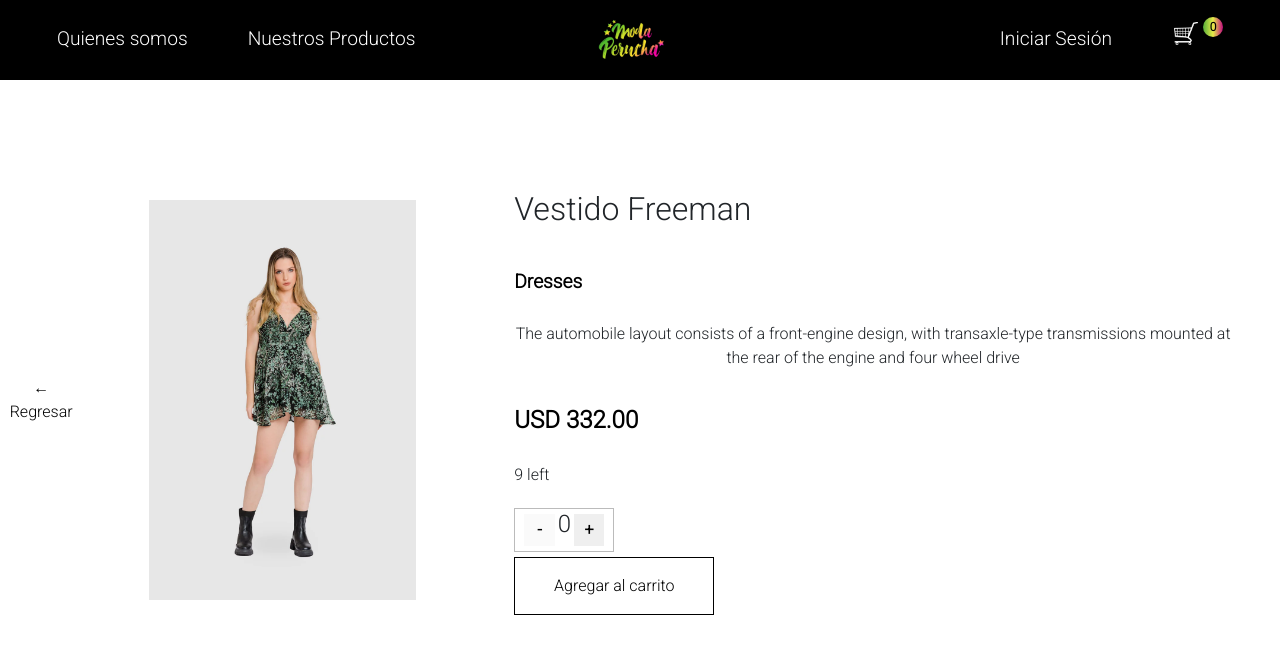
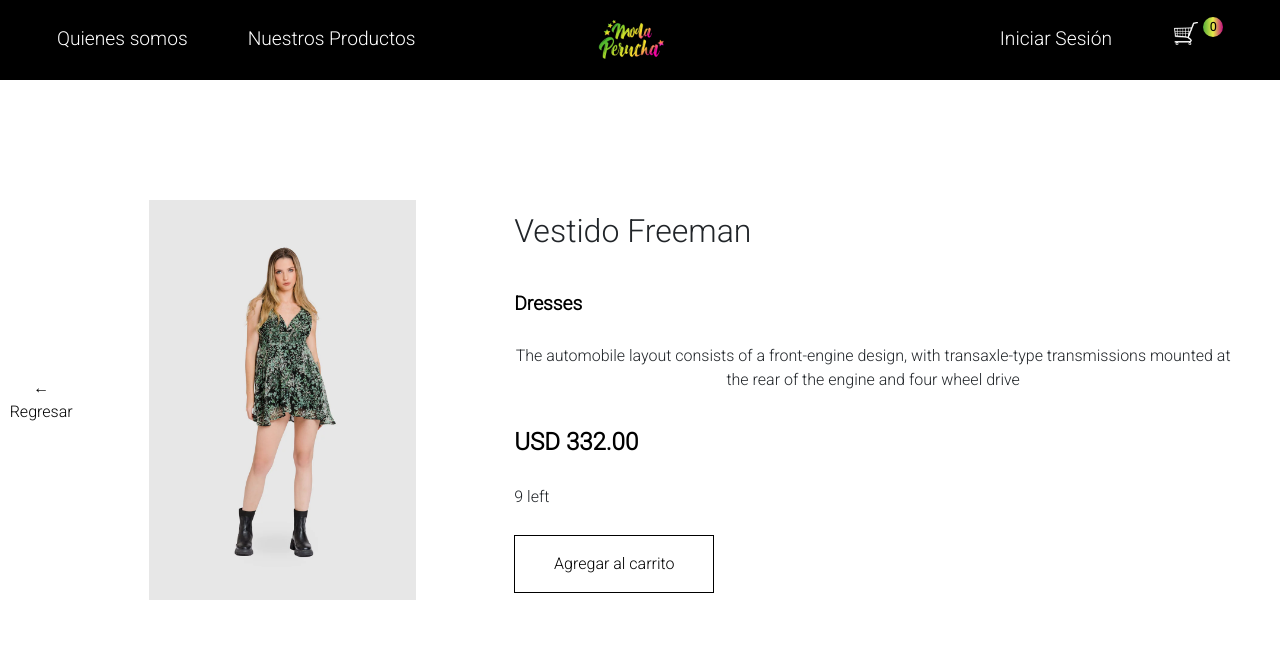
Before and after one commit to dbranco86/Pre-Entrega1-Branco, a React (Vite) app: page /products/1 in a window 1280 px wide. Shown: the top 654 px of the page. Built offline with nearby package versions, Linux system fonts and the light colour scheme.

Commit message:
Trabajando sobre el boton agregar de la página detalles

```diff
--- a/src/components/main/counter/index.jsx
+++ /dev/null
@@ -1,14 +0,0 @@
-import './styles.css'
-const Counter = ({ counter, onDecrementCounter, onIncrementCounter, isValidCounter}) => {
-    return (
-        <div className='counterContainer'>
-            <div className='buttonContainer'>
-                <button type='button' className='counterButton' onClick={onDecrementCounter} disabled={!isValidCounter}>-</button>
-                <h1 className='counterText'>{counter}</h1>
-                <button type='button' className='counterButton' onClick={onIncrementCounter}>+</button>
-            </div>
-        </div>
-    )
-}
-
-export default Counter;
--- a/src/components/main/counter/styles.css
+++ /dev/null
@@ -1,31 +0,0 @@
-.counterContainer {
-    display: flex;
-    justify-content: center;
-    border: 1px solid #bbb;
-    width: 100px;
-    padding: 5px;
-    height: auto;
-}
-.buttonContainer {
-    display: flex;
-    width: 5rem;
-    height: 2rem;
-}
-.counterButton {
-    display: flex;
-    justify-content: center;
-    align-items: center;
-    width: 2rem;
-    height: 2rem;
-    border: none;
-    color: #000;
-    font-weight: bold;
-    cursor: pointer;
-}
-.counterButton:hover {
-    background-color: #aaa; /* Cambia el color de fondo al pasar el mouse */
-}
-.counterText{
-    font-size: 1.5rem;
-    padding: 0px 3px;
-}
--- a/src/components/main/products/details/index.jsx
+++ b/src/components/main/products/details/index.jsx
@@ -1,20 +1,10 @@
-import { useState } from 'react'
-import Counter from "../../counter/index"
+import { useState, useContext } from 'react'
+import { CartContext } from '../../../context/cart-context';
 import './styles.css'
 
 
-const Details = ({ id, image, name, category, description, price, stock, onAddToCart }) => {
-    const [counter, setCounter] = useState(0);
-    const isValidCounter = counter > 0;
-
-    const incrementCounter = () => {
-        setCounter((prevCounter) => prevCounter + 1);
-    };
-
-    const decrementCounter = () => {
-        if(!isValidCounter) return;
-        setCounter((prevCounter) => prevCounter -1);
-    };
+const Details = ({ id, image, name, category, description, price, stock}) => {
+    const { onAddToCart} = useContext(CartContext)
 
     return (
         <div className='cardDetail'>
@@ -27,12 +17,8 @@ const Details = ({ id, image, name, category, description, price, stock, onAddTo
                 <p className='cardDetailDescription'>{description}</p>
                 <p className='cardDetailPrice'>USD {price}</p>
                 <p className='cardDetailStock'>{stock} left</p>
-                <Counter isValidCounter={isValidCounter}  counter={counter} onDecrementCounter={decrementCounter} onIncrementCounter={incrementCounter} />
                 <div className='cardDetailActions'>
-                <button onClick={(event) => {
-                    event.stopPropagation();
-                    onAddToCart(id);
-                }} className='cardButton'>Agregar al carrito</button>
+                <button onClick={() => onAddToCart(id)} className='cardButton' >Agregar al carrito</button>
             </div>
             </div>
         </div>
--- a/src/pages/product-detail/index.jsx
+++ b/src/pages/product-detail/index.jsx
@@ -1,4 +1,6 @@
 import { useNavigate, useParams } from 'react-router-dom';
+import { useContext } from 'react';
+import { CartContext } from '../../components/context/cart-context';
 import fixedProducts from '../../constants';
 import Details from '../../components/main/products/details';
 import Loader from '../../components/main/loader';
@@ -7,6 +9,7 @@ import './styles.css';
 function ProductDetail() {
     const { productId } = useParams();
     const navigate = useNavigate();
+    const { onAddToCart } = useContext(CartContext)
 
     const product = fixedProducts.find((product) => product.id === productId);
 
@@ -17,7 +20,7 @@ function ProductDetail() {
                     &#8592; Regresar
                 </button>
                 {product ? (
-                    <Details {...product} />
+                    <Details {...product} onAddToCart={onAddToCart}/>
                 ) : (
                     <>
                     <p>Product not found</p>
```
